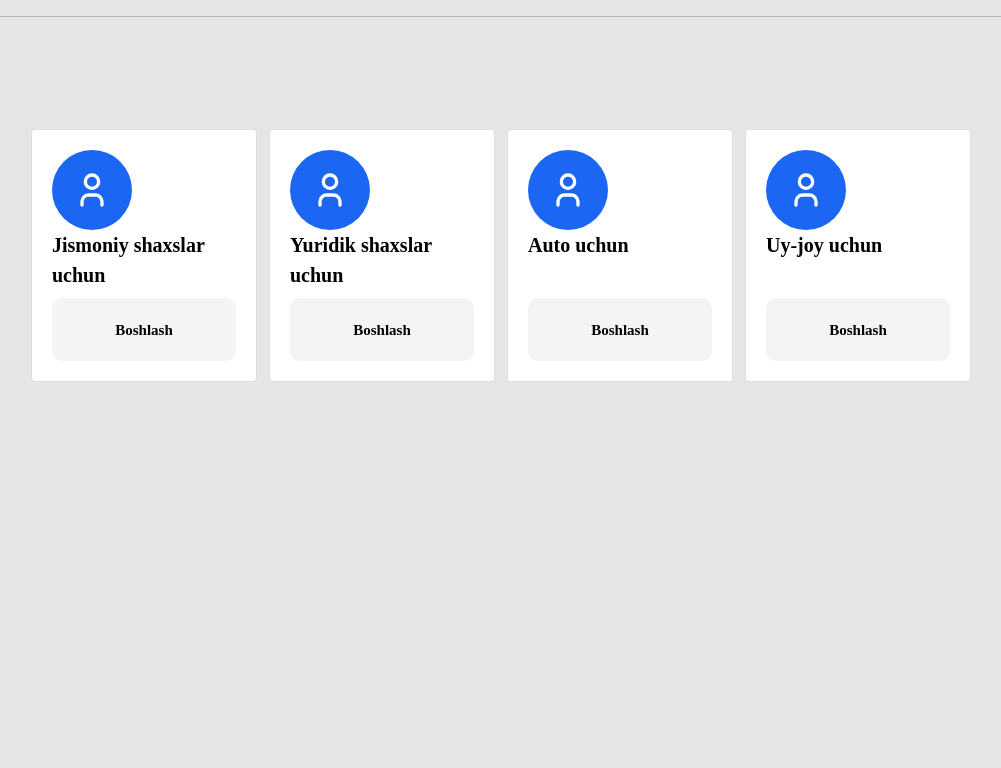
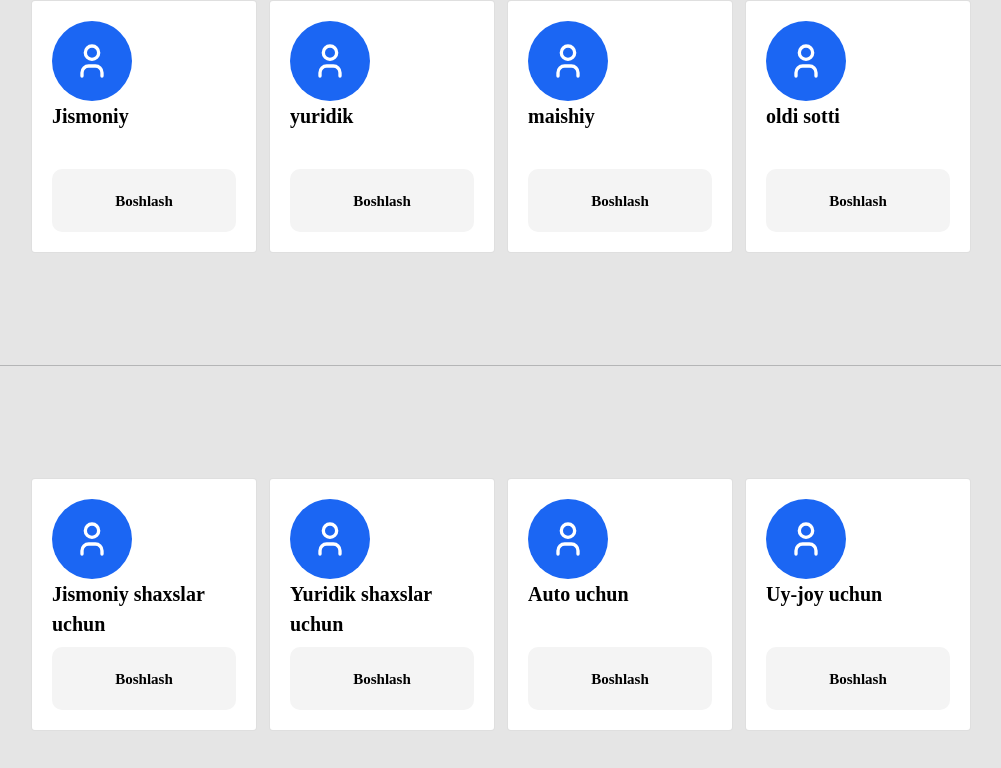
Before and after one commit to qosimjon07/card, a plain HTML site: page index.html in a window 1280 px wide. Shown: the whole page, without its empty margins (139-1140 px from the left). Drawn offline with nearby package versions, Linux system fonts and the light colour scheme.

Commit message:
array commit

```diff
--- a/index.html
+++ b/index.html
@@ -57,7 +57,7 @@
 
     </div>
 
-    <hr><br><br><br><br>
+    <br><br><br><br><hr><br><br><br><br>
 
     <div class="container cards-container">
         <div class="card">
--- a/main.js
+++ b/main.js
@@ -1,52 +1,52 @@
-// function createCard(title, src) {
-//     const card = document.createElement('div')
-//     card.classList.add('card')
+function createCard(title, src) {
+    const card = document.createElement('div')
+    card.classList.add('card')
 
-//     const cardAvatar = document.createElement('div')
-//     cardAvatar.classList.add('card-avatar')
+    const cardAvatar = document.createElement('div')
+    cardAvatar.classList.add('card-avatar')
 
-//     const img = document.createElement('img')
-//     img.src = src
+    const img = document.createElement('img')
+    img.src = src
 
-//     cardAvatar.append(img)
+    cardAvatar.append(img)
 
-//     const cardTitle = document.createElement('p')
-//     cardTitle.innerText = title;
-//     cardTitle.classList.add('card-title')
+    const cardTitle = document.createElement('p')
+    cardTitle.innerText = title;
+    cardTitle.classList.add('card-title')
 
-//     const cardAction = document.createElement('div')
-//     cardAction.classList.add('card-action')
+    const cardAction = document.createElement('div')
+    cardAction.classList.add('card-action')
 
-//     const button = document.createElement('button')
-//     button.innerText = 'Boshlash';
+    const button = document.createElement('button')
+    button.innerText = 'Boshlash';
 
-//     cardAction.append(button)
+    cardAction.append(button)
 
-//     card.append(cardAvatar)
-//     card.append(cardTitle)
-//     card.append(cardAction)
+    card.append(cardAvatar)
+    card.append(cardTitle)
+    card.append(cardAction)
 
-//     return card;
-// }
+    return card;
+}
 
-// const card1 = createCard('Jismoniy', './avatar.svg');
-// const card2 = createCard('yuridik', './avatar.svg');
-// const card3 = createCard('maishiy', './avatar.svg');
-// const card4 = createCard('oldi sotti', './avatar.svg');
+const card1 = createCard('Jismoniy', './avatar.svg');
+const card2 = createCard('yuridik', './avatar.svg');
+const card3 = createCard('maishiy', './avatar.svg');
+const card4 = createCard('oldi sotti', './avatar.svg');
 
-// const container = document.getElementsByClassName('container')[0];
-// container.append(card1)
-// container.append(card2)
-// container.append(card3)
-// container.append(card4)
+const container = document.getElementsByClassName('container')[0];
+container.append(card1)
+container.append(card2)
+container.append(card3)
+container.append(card4)
 
 function jsModul() {
 
-    const modcontainer = document.createElement('div')
-    modcontainer.classList.add('modal-container')
+    const modcontainer = document.createElement('div');
+    modcontainer.classList.add('modal-container');
 
-    const modfade = document.createElement('div')
-    modfade.classList.add('modal' , 'fade')
+    const modfade = document.createElement('div');
+    modfade.classList.add('modal' , 'fade');
     modfade.id='js-mod'
 
     const modDialog = document.createElement('div')
@@ -89,7 +89,7 @@ function jsModul() {
     modfade.append(modDialog)
     modcontainer.append(modfade)
 
-    const modSection = document.getElementsByClassName('modal-section')
+    const modSection = document.getElementsByClassName('modal-section')[0]
 
     modSection.append(modcontainer)
 }
```
